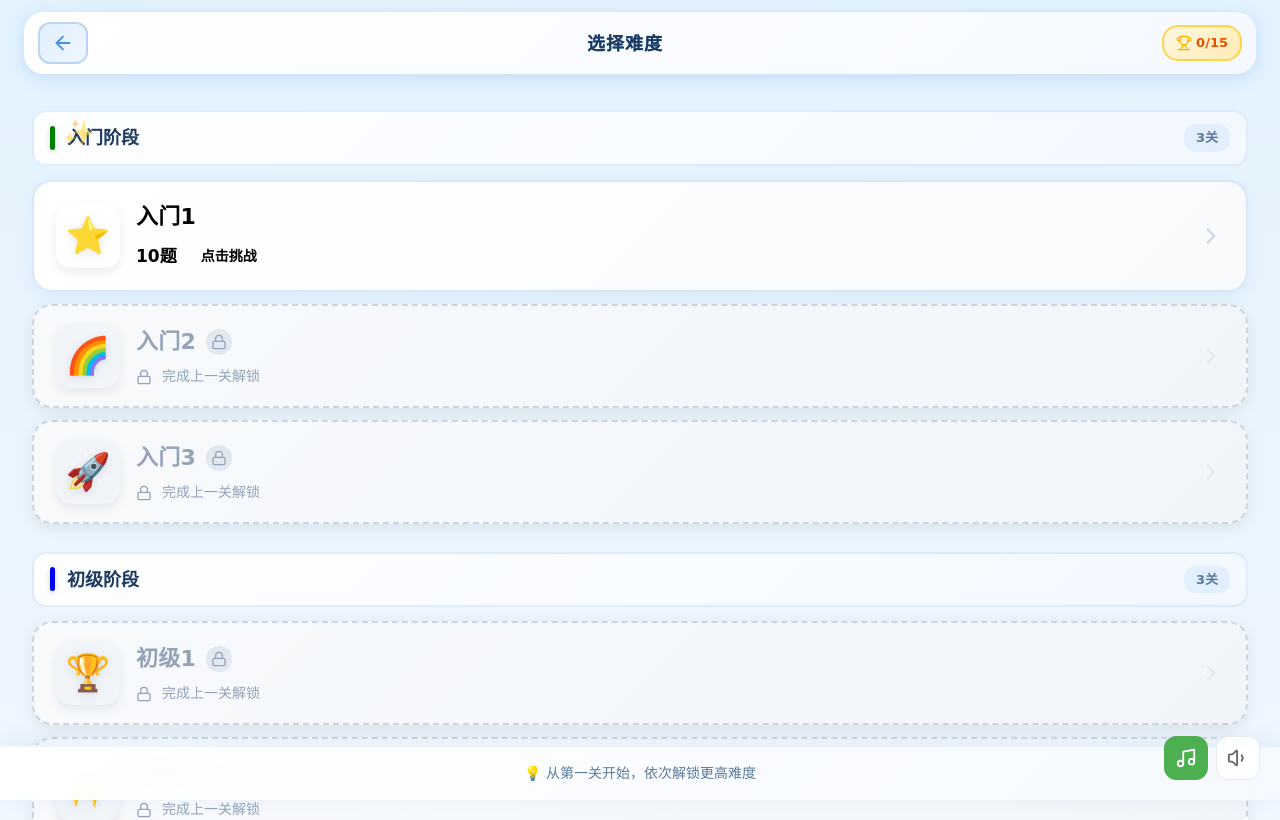
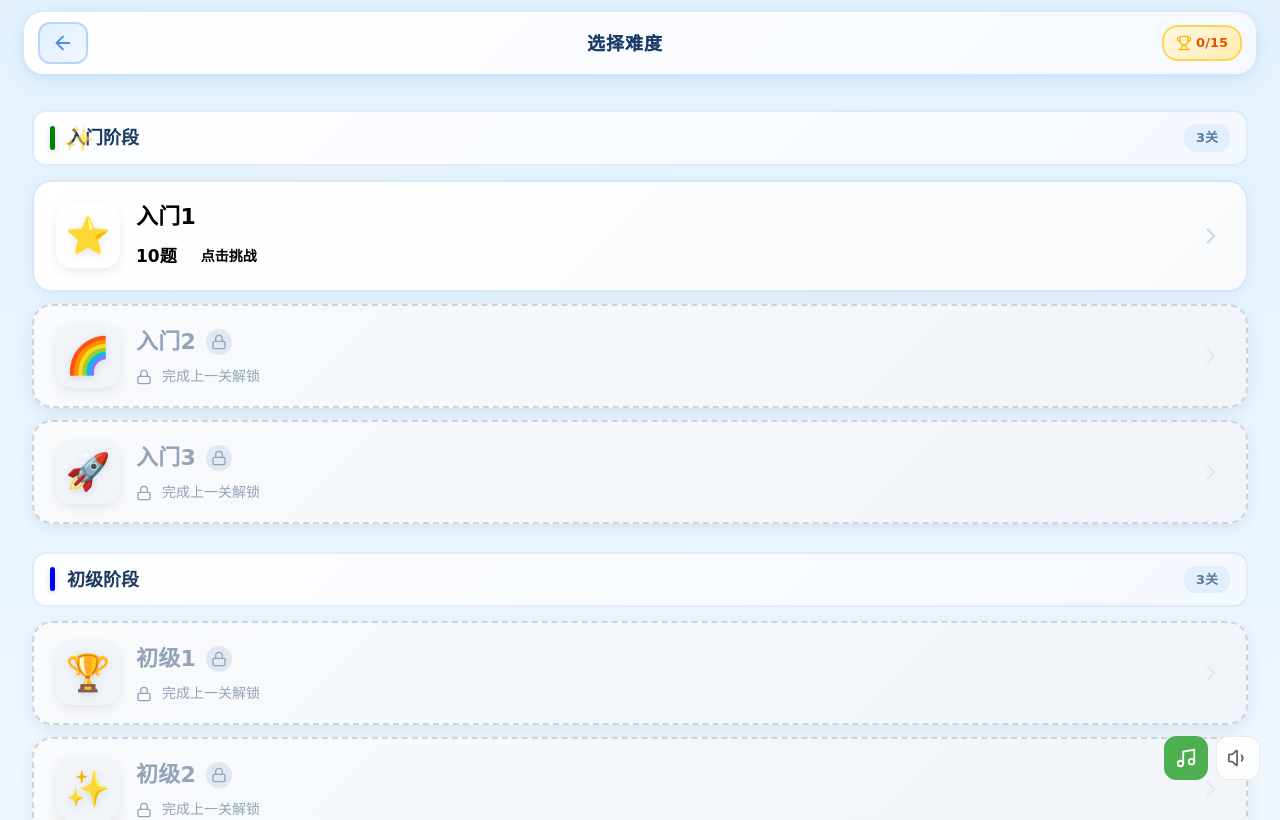
Before and after one commit to hezhongfeng/math-game, a Vue app: page /difficulty in a window 1280 px wide. Shown: the top 820 px of the page. Built offline with nearby package versions, Linux system fonts and the light colour scheme.

Commit message:
feat: 优化移动端体验和触摸目标
添加移动端视口元标签，改进按钮触摸目标大小
处理安全区域和滚动行为，提升移动设备兼容性

```diff
--- a/index.html
+++ b/index.html
@@ -3,7 +3,10 @@
   <head>
     <meta charset="UTF-8" />
     <link rel="icon" type="image/svg+xml" href="/vite.svg" />
-    <meta name="viewport" content="width=device-width, initial-scale=1.0" />
+    <meta name="viewport" content="width=device-width, initial-scale=1.0, maximum-scale=1.0, user-scalable=no" />
+    <meta name="apple-mobile-web-app-capable" content="yes" />
+    <meta name="mobile-web-app-capable" content="yes" />
+    <meta name="format-detection" content="telephone=no" />
     <title>数学运算游戏</title>
   </head>
   <body>
--- a/src/components/DifficultyCard.vue
+++ b/src/components/DifficultyCard.vue
@@ -136,6 +136,8 @@ function handleSelect() {
   -webkit-tap-highlight-color: transparent;
   touch-action: manipulation;
   animation: cardSlideIn 0.5s cubic-bezier(0.34, 1.56, 0.64, 1) both;
+  /* Improve touch target on mobile */
+  min-height: 88px;
 }
 
 .card-unlocked {
--- a/src/components/ResultModal.vue
+++ b/src/components/ResultModal.vue
@@ -37,7 +37,7 @@ function handleHome() {
 <template>
   <Teleport to="body">
     <Transition name="modal">
-      <div v-if="show" class="fixed inset-0 bg-black/50 flex items-center justify-center z-50 p-4">
+      <div v-if="show" class="fixed inset-0 bg-black/50 flex items-center justify-center z-50 p-4" style="touch-action: manipulation;">
         <div class="bg-gradient-to-br from-[#E3F2FD] to-[#BBDEFB] rounded-cute-xl p-8 max-w-md w-full shadow-cute-lg border-3 border-peppa-blue-light/40 animate-scaleIn">
           <div class="text-center mb-6">
             <div class="text-6xl mb-3 animate-bounce-happy">⚽</div>
@@ -67,13 +67,13 @@ function handleHome() {
           <div class="flex gap-3">
             <button
               @click="handleRetry"
-              class="flex-1 bg-gradient-to-r from-peppa-blue to-peppa-blue-dark text-white font-bold py-4 px-6 rounded-cute-lg hover:from-peppa-blue-dark hover:to-[#2A70C2] transition-all shadow-cute hover:shadow-cute-lg active:scale-95 font-rounded text-lg border-2 border-transparent hover:border-peppa-blue/30"
+              class="flex-1 bg-gradient-to-r from-peppa-blue to-peppa-blue-dark text-white font-bold py-4 px-6 rounded-cute-lg hover:from-peppa-blue-dark hover:to-[#2A70C2] transition-all shadow-cute hover:shadow-cute-lg active:scale-95 font-rounded text-lg border-2 border-transparent hover:border-peppa-blue/30 touch-manipulation"
             >
               🔄 再玩一次
             </button>
             <button
               @click="handleHome"
-              class="flex-1 bg-white text-peppa-blue-dark border-2 border-peppa-blue-light/40 font-bold py-4 px-6 rounded-cute-lg hover:bg-[#E3F2FD]/30 transition-all shadow-cute hover:shadow-cute-lg active:scale-95 font-rounded text-lg"
+              class="flex-1 bg-white text-peppa-blue-dark border-2 border-peppa-blue-light/40 font-bold py-4 px-6 rounded-cute-lg hover:bg-[#E3F2FD]/30 transition-all shadow-cute hover:shadow-cute-lg active:scale-95 font-rounded text-lg touch-manipulation"
             >
               🏠 返回主页
             </button>
--- a/src/pages/DifficultySelect.vue
+++ b/src/pages/DifficultySelect.vue
@@ -107,10 +107,14 @@ onMounted(() => {
 .page {
   min-height: 100vh;
   position: relative;
-  overflow: hidden;
-  padding: 12px 12px 24px;
+  padding: 12px 12px 100px;
   background: linear-gradient(180deg, #E3F2FD 0%, #F5F9FF 50%, #E8F5E9 100%);
   touch-action: manipulation;
+  /* Allow scrolling on mobile */
+  overflow-y: auto;
+  overflow-x: hidden;
+  /* Safe area handling for notched devices */
+  padding-bottom: max(100px, calc(80px + env(safe-area-inset-bottom)));
 }
 
 /* 装饰星星 */
@@ -178,6 +182,8 @@ onMounted(() => {
     0 4px 20px rgba(74, 144, 226, 0.15),
     0 2px 8px rgba(74, 144, 226, 0.08);
   margin: 0 12px 16px;
+  /* Safe area for notched devices */
+  padding-top: max(10px, env(safe-area-inset-top));
 }
 
 .back-btn {
@@ -234,7 +240,7 @@ onMounted(() => {
 
 .main-content {
   padding: 20px;
-  padding-bottom: 100px;
+  padding-bottom: 140px;
 }
 
 .section {
@@ -283,7 +289,7 @@ onMounted(() => {
 }
 
 .footer {
-  position: fixed;
+  position: absolute;
   bottom: 0;
   left: 0;
   right: 0;
@@ -294,6 +300,8 @@ onMounted(() => {
   backdrop-filter: blur(10px);
   -webkit-backdrop-filter: blur(10px);
   text-align: center;
+  /* Safe area for notched devices */
+  padding-bottom: max(16px, env(safe-area-inset-bottom));
 }
 
 .footer p {
--- a/src/pages/Game.vue
+++ b/src/pages/Game.vue
@@ -284,7 +284,11 @@ onMounted(() => {
   padding: 12px 12px 24px;
   touch-action: manipulation;
   position: relative;
-  overflow: hidden;
+  /* Allow scrolling on mobile while maintaining layout */
+  overflow-y: auto;
+  overflow-x: hidden;
+  /* Safe area handling for notched devices */
+  padding-bottom: max(24px, env(safe-area-inset-bottom));
 }
 
 .main {
@@ -318,6 +322,8 @@ onMounted(() => {
     0 4px 20px rgba(74, 144, 226, 0.15),
     0 2px 8px rgba(74, 144, 226, 0.08);
   margin: 0 12px 12px;
+  /* Safe area for notched devices */
+  padding-top: max(10px, env(safe-area-inset-top));
 }
 
 .back-btn {
--- a/src/pages/Home.vue
+++ b/src/pages/Home.vue
@@ -145,8 +145,12 @@ function viewAchievements() {
   justify-content: center;
   padding: 24px 16px;
   position: relative;
-  overflow: hidden;
   background: linear-gradient(180deg, #E3F2FD 0%, #F5F9FF 50%, #81ECEC 100%);
+  /* Allow scrolling on mobile while maintaining layout */
+  overflow-y: auto;
+  overflow-x: hidden;
+  /* Safe area handling for notched devices */
+  padding-bottom: max(24px, env(safe-area-inset-bottom));
 }
 
 /* 水母动画 */
--- a/src/style.css
+++ b/src/style.css
@@ -33,10 +33,15 @@
     min-height: 100vh;
     -webkit-font-smoothing: antialiased;
     -moz-osx-font-smoothing: grayscale;
+    /* Prevent pull-to-refresh and overscroll effects on mobile */
+    overscroll-behavior-y: none;
+    -webkit-overflow-scrolling: touch;
   }
 
   #app {
     min-height: 100vh;
+    /* Ensure app container handles mobile viewport properly */
+    overflow-x: hidden;
   }
 }
 
```
Also changed, not shown: src/components/NumberPad.vue (+4 -4 lines).
